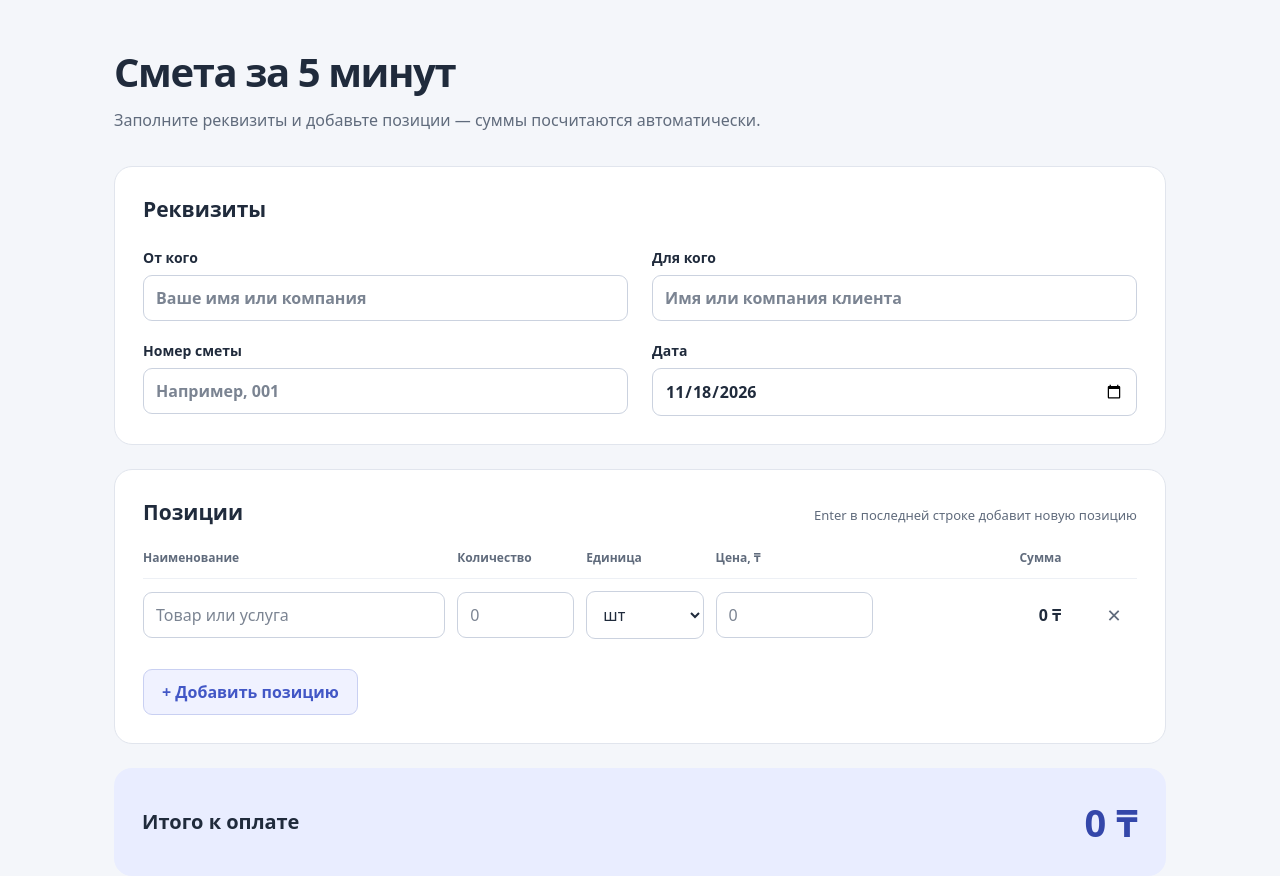
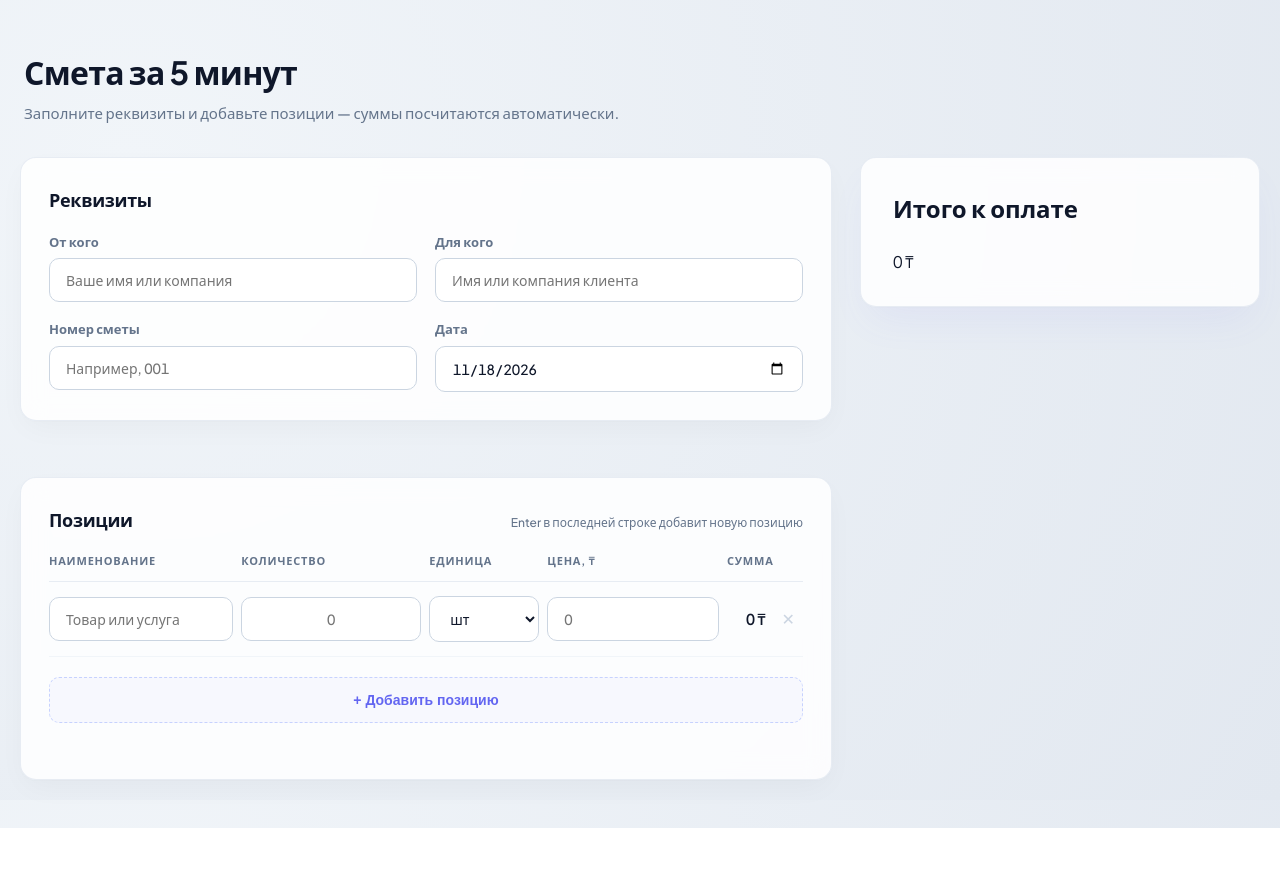
Before and after one commit to darailymk-cpu/smeta, a plain HTML site: page index.html in a window 1280 px wide. After the commit the page ends 828 px from the top, so only its background shows below. Drawn offline with Linux system fonts and the light colour scheme.

Commit message:
Update styles.css

```diff
--- a/styles.css
+++ b/styles.css
@@ -1,78 +1,461 @@
+@import url('https://fonts.googleapis.com/css2?family=Plus+Jakarta+Sans:wght@400;500;600;700&display=swap');
+
 :root {
-  font-family: system-ui, -apple-system, "Segoe UI", sans-serif;
-  color: #202b3c;
-  background: #f4f6fa;
-  font-synthesis: none;
-  --accent: #4257c6;
+  --bg-gradient: radial-gradient(circle at 10% 20%, #f1f5f9 0%, #e2e8f0 100%);
+  --card-bg: rgba(255, 255, 255, 0.85);
+  --card-bg-solid: #FFFFFF;
+  --text-main: #0f172a;
+  --text-muted: #64748b;
+  --border-color: rgba(226, 232, 240, 0.8);
+  --border-focus: #6366f1;
+  --primary: #6366f1;
+  --primary-hover: #4f46e5;
+  --success: #10b981;
+  --danger: #ef4444;
+  --danger-bg: #fef2f2;
+  --radius: 16px;
+  --radius-sm: 10px;
+  --shadow: 0 10px 30px -5px rgba(0, 0, 0, 0.04), 0 1px 3px rgba(0, 0, 0, 0.02);
+  --shadow-lg: 0 20px 40px -10px rgba(99, 102, 241, 0.08), 0 1px 3px rgba(0, 0, 0, 0.02);
 }
 
-* { box-sizing: border-box; }
-body { margin: 0; }
-.workspace { width: min(1100px, 100%); margin: 0 auto; padding: 48px 24px; }
-.page-header { margin-bottom: 32px; }
-h1 { margin: 0 0 12px; font-size: clamp(28px, 4vw, 40px); letter-spacing: -0.035em; line-height: 1.2; }
-p { color: #606b7c; line-height: 1.6; margin: 0; }
-h2 { margin: 0; font-size: 21px; line-height: 1.4; }
-.card { background: #fff; border: 1px solid #e1e5ed; border-radius: 18px; padding: 28px; margin-bottom: 24px; }
-.details-grid { display: grid; grid-template-columns: repeat(2, minmax(0, 1fr)); gap: 20px 24px; margin-top: 24px; }
-label { display: block; font-size: 14px; font-weight: 600; }
-input, select, button { min-height: 46px; font: inherit; border-radius: 9px; }
-input, select { display: block; width: 100%; min-width: 0; border: 1px solid #cbd2df; background: #fff; color: #202b3c; padding: 11px 12px; font-size: 16px; }
-.details-grid input { margin-top: 8px; }
-input::placeholder { color: #7b8492; opacity: 1; }
-button { cursor: pointer; min-width: 46px; font-weight: 600; }
-:is(input, select, button):focus-visible { outline: 3px solid var(--accent); outline-offset: 3px; }
-.section-heading { display: flex; flex-wrap: wrap; align-items: baseline; justify-content: space-between; gap: 8px 20px; margin-bottom: 22px; }
-.section-heading p { font-size: 13px; }
-table { width: 100%; border-collapse: collapse; table-layout: fixed; }
-th { text-align: left; font-size: 12px; color: #606b7c; font-weight: 600; padding: 0 6px 12px; }
-th:first-child { width: 31%; padding-left: 0; }
-th:nth-child(2) { width: 13%; }
-th:nth-child(3) { width: 13%; }
-th:nth-child(4) { width: 17%; }
-th:nth-child(5) { width: 19%; }
-th:last-child { width: 7%; }
-td { padding: 12px 6px; border-top: 1px solid #edf0f5; vertical-align: middle; }
-td:first-child { padding-left: 0; }
-td:last-child { padding-right: 0; }
-.amount-cell, .amount-heading { text-align: right; }
-.item-amount { font-size: 16px; font-weight: 650; overflow-wrap: anywhere; }
-.remove-cell { text-align: right; }
-.remove-button { border: 1px solid transparent; background: transparent; color: #606b7c; font-size: 18px; }
-.remove-button:hover { background: #eef0fa; color: var(--accent); }
-.add-button { border: 1px solid #c9d0f2; background: #f0f2ff; color: var(--accent); padding: 11px 18px; margin-top: 18px; }
-.add-button:hover { background: #e3e7ff; }
-.total-card { display: flex; align-items: center; justify-content: space-between; gap: 16px; padding: 28px; border-radius: 18px; background: #e9edff; }
-.total-card h2 { font-size: 20px; }
-#total { color: #3447aa; font-size: clamp(28px, 4vw, 38px); font-weight: 750; text-align: right; overflow-wrap: anywhere; min-width: 0; }
-.cell-label, .visually-hidden { position: absolute; width: 1px; height: 1px; padding: 0; margin: -1px; overflow: hidden; clip-path: inset(50%); white-space: nowrap; border: 0; }
-
-@media (min-width: 641px) and (max-width: 900px) {
-  .workspace { padding: 32px 16px; }
-  .card { padding: 20px 16px; }
-  td { padding-left: 3px; padding-right: 3px; }
-  input, select { padding-left: 7px; padding-right: 7px; }
-  th:first-child { width: 25%; }
-  th:nth-child(2) { width: 15%; }
-  th:nth-child(3) { width: 15%; }
-  th:last-child { width: 9%; }
+* {
+  box-sizing: border-box;
+  margin: 0;
+  padding: 0;
 }
 
-@media (max-width: 640px) {
-  .workspace { padding: 28px 16px; }
-  .page-header { margin-bottom: 24px; }
-  .card { padding: 20px 16px; margin-bottom: 16px; border-radius: 14px; }
-  .details-grid { grid-template-columns: 1fr; gap: 16px; margin-top: 20px; }
-  .section-heading { margin-bottom: 18px; }
-  table, tbody { display: block; width: 100%; }
-  thead { display: none; }
-  .item-row { display: grid; grid-template-columns: repeat(2, minmax(0, 1fr)); gap: 16px 12px; border: 1px solid #dce1eb; border-radius: 12px; padding: 16px; margin-bottom: 14px; }
-  td, td:first-child, td:last-child { display: block; padding: 0; border: 0; }
-  .name-cell { grid-column: 1 / -1; }
-  .cell-label { display: block; position: static; width: auto; height: auto; margin: 0 0 8px; overflow: visible; clip-path: none; white-space: normal; font-size: 13px; font-weight: 600; color: #606b7c; }
-  .amount-cell { text-align: right; align-self: center; }
-  .remove-cell { grid-column: 1 / -1; border-top: 1px solid #edf0f5 !important; padding-top: 8px !important; }
-  .add-button { width: 100%; margin-top: 4px; }
-  .total-card { align-items: flex-start; flex-direction: column; padding: 24px 20px; gap: 8px; border-radius: 14px; }
-  #total { text-align: left; max-width: 100%; }
+body {
+  font-family: 'Plus Jakarta Sans', system-ui, -apple-system, sans-serif;
+  background: var(--bg-gradient);
+  background-attachment: fixed;
+  color: var(--text-main);
+  line-height: 1.5;
+  padding: 48px 20px;
+  min-height: 100vh;
+  -webkit-font-smoothing: antialiased;
 }
+
+/* Моноширинные цифры, чтобы суммы и цены не дергались при вводе */
+input, output, td, dt, dd {
+  font-variant-numeric: tabular-nums;
+}
+
+/* Двухколоночный макет */
+.workspace {
+  max-width: 1240px;
+  margin: 0 auto;
+  display: grid;
+  grid-template-columns: 1fr 400px;
+  gap: 28px;
+  align-items: start;
+}
+
+.page-header {
+  grid-column: 1 / -1;
+  margin-bottom: 4px;
+  padding-left: 4px;
+}
+
+.page-header h1 {
+  font-size: 32px;
+  font-weight: 700;
+  letter-spacing: -0.7px;
+  color: var(--text-main);
+  margin-bottom: 6px;
+}
+
+.page-header p {
+  color: var(--text-muted);
+  font-size: 15px;
+  font-weight: 500;
+}
+
+/* Карточки контента с эффектом легкого стекла (Glassmorphism) */
+.card {
+  background-color: var(--card-bg);
+  backdrop-filter: blur(12px);
+  -webkit-backdrop-filter: blur(12px);
+  border: 1px solid var(--border-color);
+  border-radius: var(--radius);
+  padding: 28px;
+  box-shadow: var(--shadow);
+  grid-column: 1;
+  transition: box-shadow 0.3s ease;
+}
+
+.card:hover {
+  box-shadow: 0 15px 35px -5px rgba(0, 0, 0, 0.06);
+}
+
+.card h2, .section-heading h2 {
+  font-size: 18px;
+  font-weight: 600;
+  margin-bottom: 20px;
+  color: var(--text-main);
+  letter-spacing: -0.3px;
+}
+
+/* Сетка реквизитов */
+.details-grid {
+  display: grid;
+  grid-template-columns: repeat(2, 1fr);
+  gap: 18px;
+}
+
+label {
+  display: flex;
+  flex-direction: column;
+  gap: 6px;
+  font-size: 13px;
+  font-weight: 600;
+  color: var(--text-muted);
+}
+
+input[type="text"],
+input[type="date"],
+select {
+  width: 100%;
+  padding: 12px 16px;
+  font-size: 14px;
+  font-family: inherit;
+  font-weight: 500;
+  background-color: var(--card-bg-solid);
+  border: 1px solid #cbd5e1;
+  border-radius: var(--radius-sm);
+  color: var(--text-main);
+  transition: all 0.25s cubic-bezier(0.4, 0, 0.2, 1);
+}
+
+input:hover, select:hover {
+  border-color: #94a3b8;
+}
+
+input:focus, select:focus {
+  outline: none;
+  border-color: var(--border-focus);
+  box-shadow: 0 0 0 4px rgba(99, 102, 241, 0.12);
+  background-color: #ffffff;
+}
+
+/* Таблица позиций */
+.positions {
+  margin-top: 28px;
+  grid-column: 1;
+}
+
+.section-heading {
+  display: flex;
+  justify-content: space-between;
+  align-items: baseline;
+  margin-bottom: 20px;
+}
+
+.section-heading h2 {
+  margin-bottom: 0;
+}
+
+#keyboard-hint {
+  font-size: 12px;
+  color: var(--text-muted);
+  font-weight: 500;
+}
+
+table {
+  width: 100%;
+  border-collapse: collapse;
+  margin-bottom: 20px;
+}
+
+th {
+  text-align: left;
+  font-size: 11px;
+  font-weight: 700;
+  color: var(--text-muted);
+  text-transform: uppercase;
+  letter-spacing: 0.8px;
+  padding-bottom: 12px;
+  border-bottom: 1px solid var(--border-color);
+}
+
+th.amount-heading {
+  text-align: right;
+}
+
+tr.item-row td {
+  padding: 14px 8px 14px 0;
+  vertical-align: middle;
+  border-bottom: 1px solid #f1f5f9;
+}
+
+tr.item-row td:last-child {
+  padding-right: 0;
+  text-align: right;
+}
+
+.cell-label {
+  display: none;
+}
+
+.item-name { width: 100%; }
+.item-quantity { width: 85px; text-align: center; }
+.item-unit { width: 110px; }
+.item-price { width: 130px; }
+
+.amount-cell {
+  text-align: right;
+  font-weight: 600;
+  font-size: 15px;
+  color: var(--text-main);
+}
+
+.remove-button {
+  background: transparent;
+  border: none;
+  color: #cbd5e1;
+  font-size: 16px;
+  cursor: pointer;
+  padding: 8px;
+  border-radius: 8px;
+  transition: all 0.2s ease;
+}
+
+.remove-button:hover {
+  background-color: var(--danger-bg);
+  color: var(--danger);
+}
+
+/* Кнопка добавления позиции */
+.add-button {
+  background: rgba(99, 102, 241, 0.03);
+  border: 1px dashed #c7d2fe;
+  color: var(--primary);
+  width: 100%;
+  padding: 14px;
+  font-size: 14px;
+  font-weight: 600;
+  border-radius: var(--radius-sm);
+  cursor: pointer;
+  transition: all 0.2s ease;
+  margin-bottom: 28px;
+}
+
+.add-button:hover {
+  background-color: rgba(99, 102, 241, 0.08);
+  border-color: var(--primary);
+}
+
+/* Настройки расчета */
+.calculation-settings {
+  display: grid;
+  grid-template-columns: repeat(3, 1fr);
+  gap: 16px;
+  padding-top: 20px;
+  border-top: 1px solid var(--border-color);
+}
+
+/* Правая липкая колонка с итогами */
+.total-card {
+  grid-column: 2;
+  grid-row: 2 / span 2;
+  background-color: var(--card-bg);
+  backdrop-filter: blur(12px);
+  -webkit-backdrop-filter: blur(12px);
+  border: 1px solid var(--border-color);
+  border-radius: var(--radius);
+  padding: 32px;
+  box-shadow: var(--shadow-lg);
+  position: sticky;
+  top: 28px;
+  display: flex;
+  flex-direction: column;
+  gap: 24px;
+}
+
+.summary {
+  display: flex;
+  flex-direction: column;
+  gap: 14px;
+  font-size: 14px;
+  padding-bottom: 20px;
+  border-bottom: 1px solid var(--border-color);
+}
+
+.summary-row {
+  display: flex;
+  justify-content: space-between;
+  color: var(--text-muted);
+  font-weight: 500;
+}
+
+.summary-row dd {
+  font-weight: 600;
+  color: var(--text-main);
+}
+
+.grand-total {
+  display: flex;
+  flex-direction: column;
+  gap: 6px;
+}
+
+.grand-total h2 {
+  font-size: 12px;
+  font-weight: 700;
+  color: var(--text-muted);
+  text-transform: uppercase;
+  letter-spacing: 0.8px;
+  margin-bottom: 0;
+}
+
+.grand-total output {
+  font-size: 36px;
+  font-weight: 700;
+  color: var(--primary);
+  letter-spacing: -1.2px;
+  line-height: 1.1;
+}
+
+/* Кнопки действий */
+.estimate-actions {
+  grid-column: 2;
+  grid-row: 4;
+  background: transparent;
+  padding: 0;
+  display: flex;
+  flex-direction: column;
+  gap: 12px;
+}
+
+.action-buttons {
+  display: flex;
+  flex-direction: column;
+  gap: 10px;
+}
+
+button.primary-button {
+  background: linear-gradient(135deg, #25D366 0%, #1ebd58 100%);
+  color: #FFFFFF;
+  border: none;
+  width: 100%;
+  padding: 16px;
+  font-size: 15px;
+  font-weight: 600;
+  border-radius: var(--radius-sm);
+  cursor: pointer;
+  box-shadow: 0 8px 20px rgba(37, 211, 102, 0.25);
+  transition: all 0.2s ease;
+}
+
+button.primary-button:hover {
+  transform: translateY(-1px);
+  box-shadow: 0 10px 25px rgba(37, 211, 102, 0.35);
+}
+
+button.secondary-button {
+  background-color: var(--card-bg-solid);
+  color: var(--text-muted);
+  border: 1px solid #cbd5e1;
+  width: 100%;
+  padding: 14px;
+  font-size: 14px;
+  font-weight: 600;
+  border-radius: var(--radius-sm);
+  cursor: pointer;
+  transition: all 0.2s ease;
+}
+
+button.secondary-button:hover {
+  background-color: #f8fafc;
+  color: var(--text-main);
+  border-color: #94a3b8;
+}
+
+.action-status {
+  font-size: 13px;
+  text-align: center;
+  font-weight: 600;
+  color: var(--success);
+}
+
+.visually-hidden {
+  position: absolute;
+  width: 1px;
+  height: 1px;
+  padding: 0;
+  margin: -1px;
+  overflow: hidden;
+  clip: rect(0, 0, 0, 0);
+  border: 0;
+}
+
+/* Адаптивность для мобильных экранов */
+@media (max-width: 960px) {
+  body {
+    padding: 20px 12px;
+  }
+
+  .workspace {
+    grid-template-columns: 1fr;
+    gap: 20px;
+  }
+
+  .total-card, .estimate-actions {
+    grid-column: 1;
+    grid-row: auto;
+    position: static;
+  }
+
+  .details-grid {
+    grid-template-columns: 1fr;
+  }
+
+  .calculation-settings {
+    grid-template-columns: 1fr;
+  }
+
+  table, thead, tbody, th, tr, td {
+    display: block;
+  }
+
+  thead {
+    display: none;
+  }
+
+  tr.item-row {
+    background: #ffffff;
+    border: 1px solid var(--border-color);
+    border-radius: var(--radius-sm);
+    padding: 16px;
+    margin-bottom: 12px;
+    box-shadow: 0 2px 8px rgba(0,0,0,0.02);
+  }
+
+  tr.item-row td {
+    display: flex;
+    justify-content: space-between;
+    align-items: center;
+    padding: 8px 0;
+    border-bottom: none;
+    text-align: right;
+  }
+
+  .cell-label {
+    display: block;
+    font-size: 13px;
+    color: var(--text-muted);
+    font-weight: 600;
+  }
+
+  .item-name, .item-quantity, .item-unit, .item-price {
+    width: 60% !important;
+    text-align: right;
+  }
+
+  .remove-cell {
+    justify-content: flex-end !important;
+    border-top: 1px solid #f1f5f9;
+    margin-top: 8px;
+    padding-top: 12px !important;
+  }
+}
```
